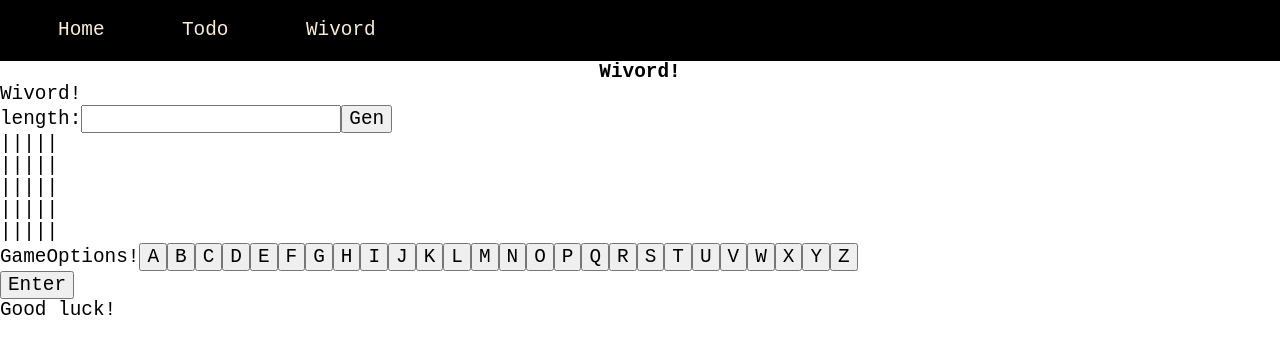
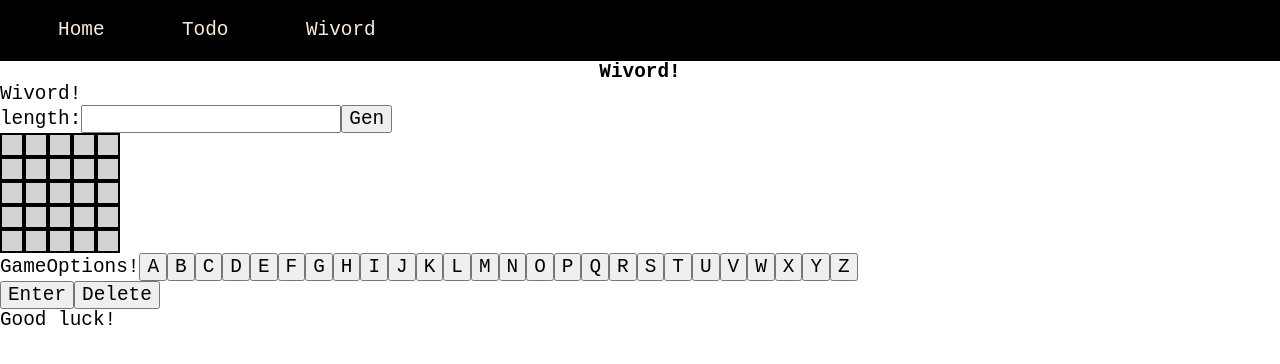
Before and after one commit to wvan1901/Wiva-app, a Next.js app: page /wivord in a window 1280 px wide. Shown: the top 364 px of the page. Built offline with nearby package versions, Linux system fonts and the light colour scheme.

Commit message:
Basic game functionality, Next: Refactor listTry from String to Object

```diff
--- a/components/Game.js
+++ b/components/Game.js
@@ -1,15 +1,53 @@
 import { useState } from "react"
 
-export default function Game({listTry}){
-    const [index, setIndex] = useState(0)
+export default function Game({listTry, curWord}){
+    const [color, setColor]=useState('grey')
+    var letterIndex = 0
+
+    const colors = ["grey","green", "yellow"]
+
     var i=0;
     function addI(){
         i++
     }
+    function getColors(){
+        return (" "+ color)
+    }
+    const checkLetter = (item,row) => {
+        if(curWord.length === 0){return ""}
+        if(item.length === 0){return ""}
+
+        const newIndex = (letterIndex < curWord.length-1 )? letterIndex+1:0
+        //letterIndex = newIndex
+        //console.log([item,curWord.charAt(letterIndex)])
+        if(item === curWord.charAt(letterIndex)){
+            //console.log(["Letter in Spot!",curWord.charAt(letterIndex)])
+            letterIndex = newIndex
+            return " green"
+        } else {
+            if(curWord.includes(item)){
+                //console.log(["Letter in Word!",curWord.charAt(letterIndex)])
+                letterIndex = newIndex
+                return " yellow"
+            }
+        }
+        //console.log([item,row])
+        letterIndex = newIndex
+        //console.log([letterIndex,newIndex])
+        return ""
+    }
+
+    const renderOptions = (item,row) => {
+        return(
+            <p className={"gameOptions"+ checkLetter(item,row)} id={'Cell'+i}key={i}>{addI()}{item}</p>
+        )
+    }
+
     return(
         <div id="wivordBoard">
             {/*listTry.map(row => (row.map(item => <p id={'Cell'+i}key={i}>{addI()}{item} | </p>)))*/}
-            {listTry.map(row => <div class="wivordRow" key={i}>{row.map(item => <p id={'Cell'+i}key={i}>{addI()}{item} | </p>)}</div>)}
+            {/*listTry.map(row => <div className="wivordRow" key={i}>{row.map(item => <p className="gameOptions" id={'Cell'+i}key={i}>{addI()}{item}</p>)}</div>)*/}
+            {listTry.map(row => <div className="wivordRow" key={i}>{row.map(item => renderOptions(item,row))}</div>)}
         </div>
     )
 }
--- a/components/WivordApp.js
+++ b/components/WivordApp.js
@@ -2,6 +2,11 @@ import SelectWord from "./SelectWord";
 import Game from "./Game";
 import GameOptions from "./GameOptions";
 import { useState } from "react";
+
+/*
+    https://www.npmjs.com/package/check-if-word?activeTab=readme
+    I have installed npm above to check for words will use eventualy
+*/
 
 export default function WivordApp(){
     const [listLetters, setListLetters] = useState([
@@ -20,15 +25,10 @@ export default function WivordApp(){
     const [curTry,setCurTry] = useState(0)
     const [gameStatus, setGameStatus] = useState("Pending")
 
-    //1) add to currrent Try 2) If try is full compare ans else cont
-    //3) if ans is correct winner! else next row 4) if out of rows then lost
+    //1) add to currrent Try
     function toggleLetter(theLetter){
         console.log(theLetter)
         //In the word
-        // if(curWord.toUpperCase().includes(theLetter)){
-        //     letterInWord()
-        //     return
-        // }
         //1)
         if(curTry >4){return}
         const newListTry = [...listTry]
@@ -39,15 +39,6 @@ export default function WivordApp(){
         newCurRow.fill(theLetter, emptyIndex, emptyIndex+1)
         setListTry(newListTry)
         //console.log([newCurRow,newEntry,emptyIndex,newListTry])
-        //2)
-        if(emptyIndex>newCurRow.length-2){
-            checkAns()
-        }
-
-    }
-
-    function letterInWord(){
-        console.log("Letter in the word!")
     }
 
     function setBoard(i){
@@ -84,13 +75,24 @@ export default function WivordApp(){
         //Blocks Letters not in word
         newCurRow.forEach(i => {if(!curWord.includes(i)){blockLetter(i)}})
     }
+
+    function delLetter(){
+        if(curWord.length === 0){return}
+        console.log("TODO: Delete Letter")
+        if(listTry.at(curTry).join("").length < 1 ){
+            console.log("Cant delete")
+            return
+        }
+    }
+
     return(
         <div>
             Wivord!
             <SelectWord setCurWord={setCurWord} setBoard={setBoard}/>
-            <Game listTry={listTry}/>
+            <Game listTry={listTry} curWord={curWord}/>
             <GameOptions listLetters={listLetters} toggleLetter={toggleLetter}/>
             <button onClick={checkAns}>Enter</button>
+            <button onClick={delLetter}>Delete</button>
             {(gameStatus === "Pending") ? <p>Good luck!</p>: ((gameStatus === "Won") ? <p>You Won!</p> : <p>You lost!</p>)}
         </div>
     )
--- a/package.json
+++ b/package.json
@@ -4,6 +4,7 @@
         "dev": "next dev"
     },
     "dependencies": {
+        "check-if-word": "^1.2.1",
         "next": "^13.1.6",
         "react": "^18.2.0",
         "react-dom": "^18.2.0"
--- a/styles/styles.css
+++ b/styles/styles.css
@@ -48,3 +48,23 @@
 .wivordRow{
     display: flex;
 }
+
+.gameOptions {
+    background-color: lightgray;
+    border: 2px solid black;
+    width: 20px;
+    height: 20px;
+    text-align: center;
+}
+
+.green{
+    background-color: aquamarine;
+}
+
+.grey{
+    background-color: lightgray;
+}
+
+.yellow{
+    background-color: yellow;
+}
```
Also changed, not shown: 1 other file (tests, documents, lock files or other folders).
